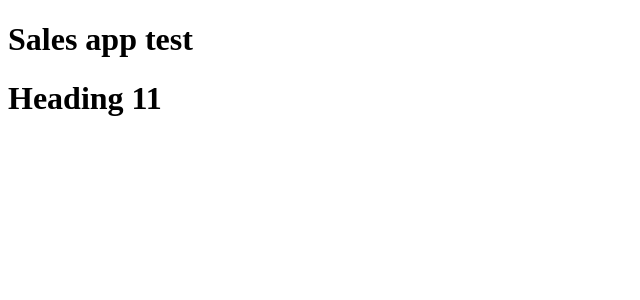
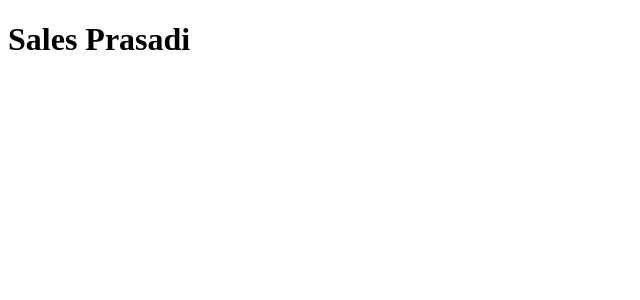
Before and after one commit to test20-intern/salesapp, a React (Create React App) app: page / in a window 1280 px wide. Shown: the top 300 px of the page, without its empty margins (0-640 px from the left). Built offline with nearby package versions, Linux system fonts and the light colour scheme.

Commit message:
update 4

```diff
--- a/src/App.js
+++ b/src/App.js
@@ -2,10 +2,7 @@
 function App() {
   return (
     <div>
-
-    <h1>Sales app test</h1>
-    <h1>Heading 11</h1>
-
+    <h1>Sales Prasadi</h1>
     </div>
   );
 }
```
